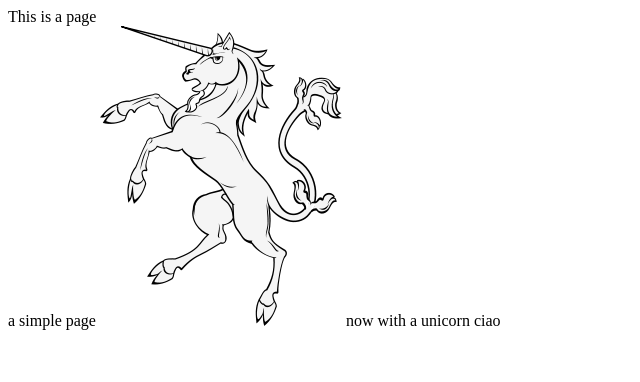
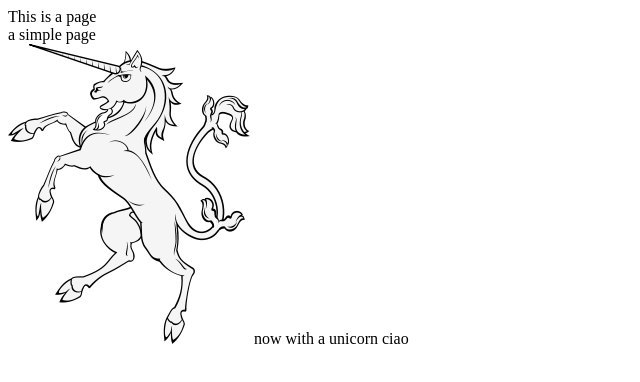
Before and after one commit to davidehassan/davidehassan.github.io, a plain HTML site: page index.html in a window 1280 px wide. Shown: the whole page, without its empty margins (0-640 px from the left). Drawn offline with Linux system fonts and the light colour scheme.

Commit message:
Update index.html

```diff
--- a/index.html
+++ b/index.html
@@ -6,7 +6,7 @@
 </head>
 <body>
   This is a page  <br>
-  a simple page
+  a simple page  <br>
   <img src="unicorno.png" alt="Unicorn picture :)" />
   now with a unicorn
 
```
